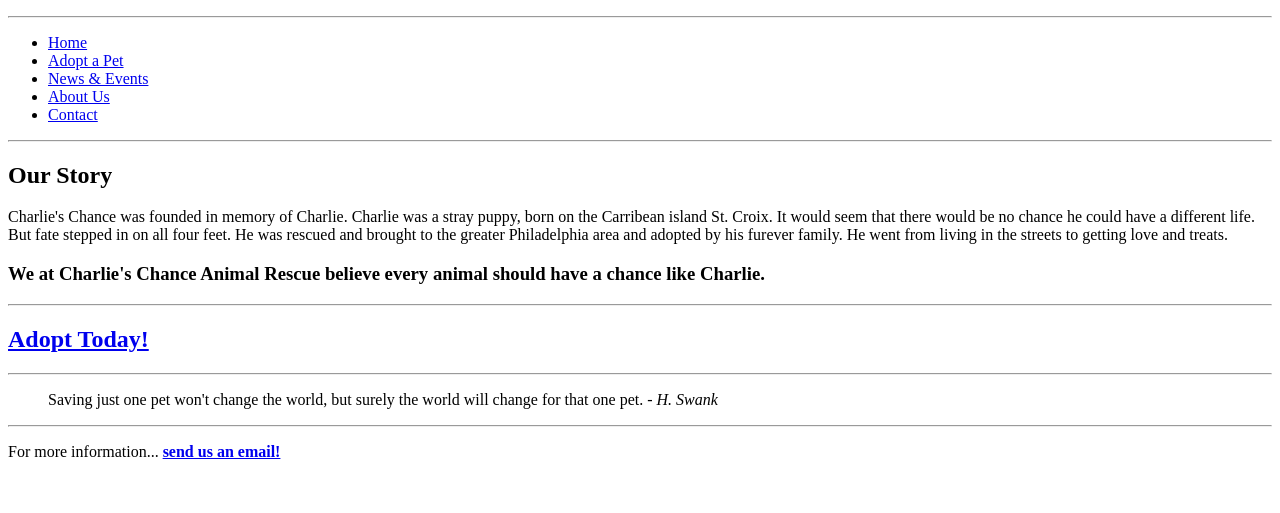
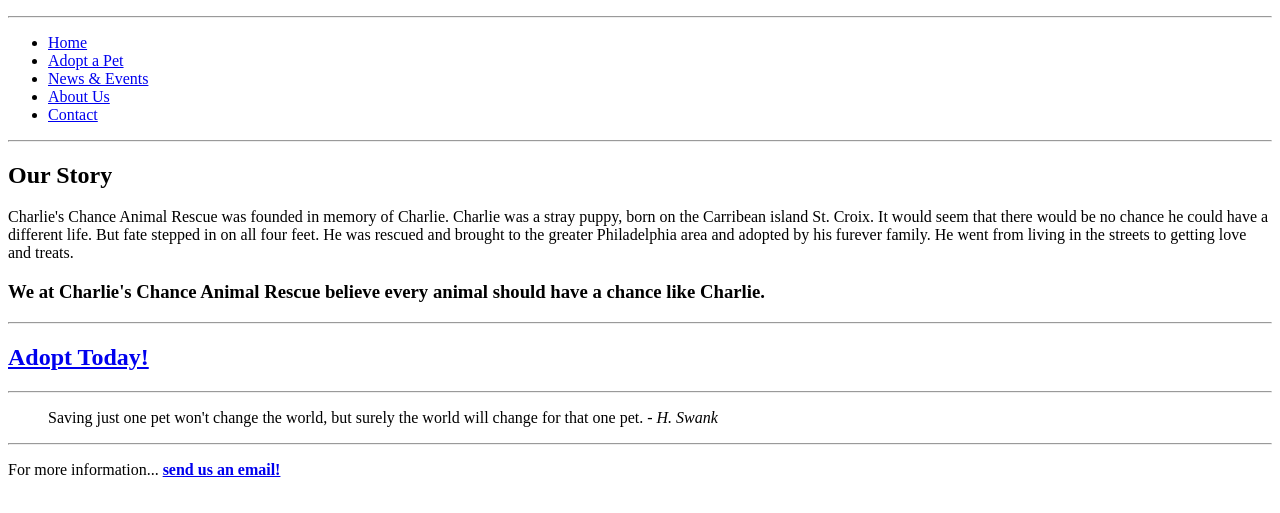
Before and after one commit to hgkunda/firstprojectIMM120, a plain HTML site: page about.html in a window 1280 px wide. Shown: the part 105-618 px from the top of the page. Drawn offline with Linux system fonts and the light colour scheme.

Commit message:
Commit about edit

```diff
--- a/about.html
+++ b/about.html
@@ -28,7 +28,7 @@
 
     <main>
       <h2><b>Our Story</b></h2>
-      <p>Charlie's Chance was founded in memory of Charlie. Charlie was a stray puppy, born on the Carribean island St. Croix. It would seem that there would be no chance he could have a different life. But fate stepped in on all four feet. He was rescued and brought to the greater Philadelphia area and adopted by his furever family. He went from living in the streets to getting love and treats.</p>
+      <p>Charlie's Chance Animal Rescue was founded in memory of Charlie. Charlie was a stray puppy, born on the Carribean island St. Croix. It would seem that there would be no chance he could have a different life. But fate stepped in on all four feet. He was rescued and brought to the greater Philadelphia area and adopted by his furever family. He went from living in the streets to getting love and treats.</p>
 
       <h3>We at Charlie's Chance Animal Rescue believe every animal should have a chance like Charlie.</h3>
       <hr>
```
